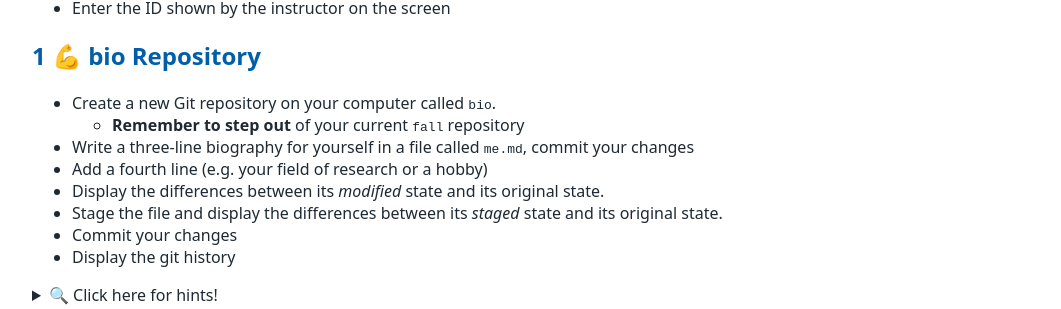
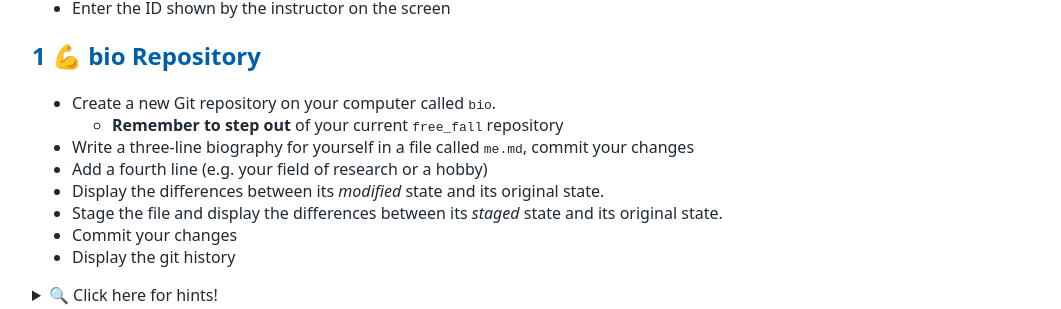
Before and after one commit to tu-delft-library/introduction_to_version_control_with_git, a Jekyll site: the page built from material_for_participants/exercises.md, in a window 1280 px wide. Shown: the part 236-545 px from the top of the page, without its empty margins (108-1169 px from the left). Built offline with Jekyll 4.4.1, drawn with Linux system fonts in a browser that asks for light colours; our own code applies the rules of GitHub Pages for plain Markdown files.

Commit message:
Update exercise with `free_fall` name

```diff
--- a/material_for_participants/exercises.md
+++ b/material_for_participants/exercises.md
@@ -9,7 +9,7 @@
 ## 1 💪 bio Repository
 
 - Create a new Git repository on your computer called `bio`.
-    - **Remember to step out** of your current `fall` repository
+    - **Remember to step out** of your current `free_fall` repository
 - Write a three-line biography for yourself in a file called `me.md`, commit your changes
 - Add a fourth line (e.g. your field of research or a hobby)
 - Display the differences between its *modified* state and its original state.
@@ -190,7 +190,7 @@ This will ignore all the `.csv` files, regardless of their position in the direc
 
 ## 4 💪 GitHub GUI
 
-- Browse to your `fall` repository on GitHub.
+- Browse to your `free_fall` repository on GitHub.
 - Under the Code tab, find and click on the text that says “XX commits” (where “XX” is some number). You should see the history log.
 - Click on, the **three buttons** to the right of each commit.
 - What information can you gather/explore from these buttons?
```
